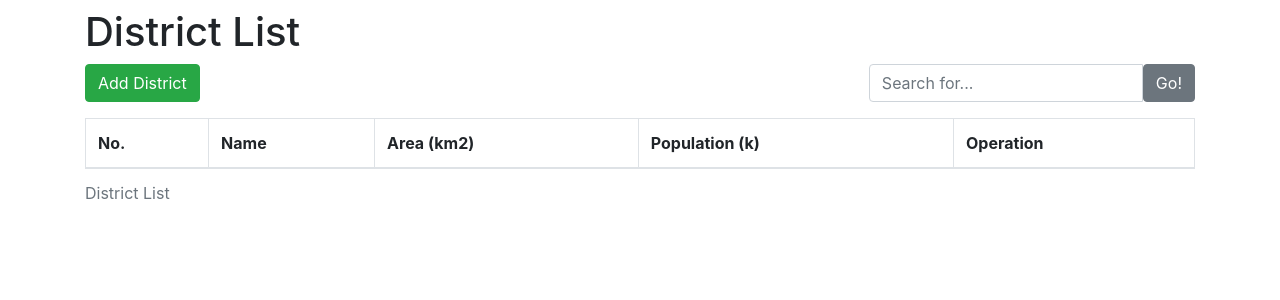
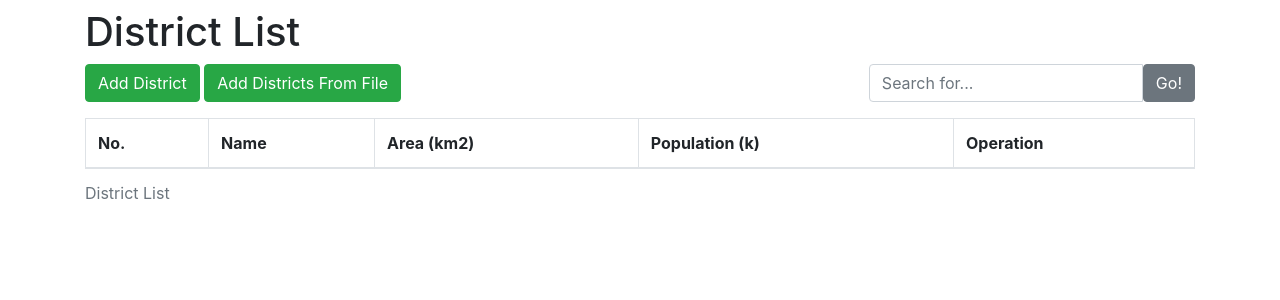
Before and after one commit to lphlch/House-Price-Visualization-Information-Platform, a Django app: page /district/ in a window 1280 px wide. Shown: the part 56-356 px from the top of the page. Run offline with Django 3.2, Linux system fonts and the light colour scheme; data that the repository does not hold is empty; some libraries are stand-ins or nearby versions.

Commit message:
file upload bug fix

```diff
--- a/CityPrice/templates/add_from_file_error.html
+++ b/CityPrice/templates/add_from_file_error.html
@@ -7,6 +7,8 @@
         <div class="col-md-12">
             <h1>Oops! An Error Occurred</h1>
             <h2>{{ error }}</h2>
+            <span class="text-muted">Your input: {{ input }}</span><br>
+            <span class="text-muted">Error: {{ error_info }}</span>
         </div>
     </div>
 {% endblock %}
--- a/CityPrice/templates/district.html
+++ b/CityPrice/templates/district.html
@@ -12,7 +12,9 @@
                             Add District
                         </button>
                         <!--- add from file -->
-{#                        <a class="btn btn-success" href="/district/add-from-file" role="button">Add From File</a>#}
+                        <button type="button" class="btn btn-success" data-toggle="modal" data-target="#addDistrictFromFile">
+                            Add Districts From File
+                        </button>
                     </div>
                     <form method="get">
                         <div class="input-group col-sm">
@@ -56,6 +58,34 @@
                         <button type="button" class="btn btn-secondary" data-dismiss="modal">Close</button>
                         <button type="button" class="btn btn-primary" id="formSubmit">Submit</button>
                     </div>
+                </div>
+            </div>
+        </div>
+
+        <!-- District Add From File Modal -->
+        <div class="modal fade" id="addDistrictFromFile" tabindex="-1" aria-labelledby="exampleModalLabel" aria-hidden="true">
+            <div class="modal-dialog">
+                <div class="modal-content">
+                    <form id="districtsForm" method="post" action="add-from-file" enctype="multipart/form-data">
+                        {% csrf_token %}
+
+                        <div class="modal-header">
+                            <h5 class="modal-title" id="exampleModalLabel">Add Districts</h5>
+                            <button type="button" class="close" data-dismiss="modal" aria-label="Close">
+                                <span aria-hidden="true">&times;</span>
+                            </button>
+                        </div>
+
+                        <div class="modal-body">
+                            <label for="districtsFile">Choose a txt file to upload<br>Format: no | name | population (k) | area (km2)</label>
+                            <input type="file" name="districtFile">
+                        </div>
+
+                        <div class="modal-footer">
+                            <button type="button" class="btn btn-secondary" data-dismiss="modal">Close</button>
+                            <button type="submit" class="btn btn-primary" id="formSubmit">Submit</button>
+                        </div>
+                    </form>
                 </div>
             </div>
         </div>
--- a/CityPrice/templates/park.html
+++ b/CityPrice/templates/park.html
@@ -84,7 +84,7 @@
                         </div>
 
                         <div class="modal-body">
-                            <label for="parksFile">Choose a txt file to upload</label>
+                            <label for="parksFile">Choose a txt file to upload<br>Format: name | area | location | district </label>
                             <input type="file" name="parkFile">
                         </div>
 
--- a/CityPrice/web/views.py
+++ b/CityPrice/web/views.py
@@ -1,8 +1,12 @@
+import logging
+
 from django import forms
 from django.http import JsonResponse
 from django.shortcuts import render, redirect
 
 from web import models
+
+logger = logging.getLogger(__name__)
 
 
 # ------------------- Model Form -------------------
@@ -21,6 +25,7 @@ def index(request):
 
 # ------------------- Park -------------------
 def park(request):
+    logger.info('ENTER park page')
     search_name = request.GET.get('search_name')
     if search_name:
         parks = models.Park.objects.filter(name__contains=search_name)
@@ -101,10 +106,13 @@ def parkAddFromFile(request):
         file = request.FILES.get('parkFile')
         file_data = file.read().decode('utf-8').splitlines()
         print(file_data)
+        logger.info(file_data)
 
         for park in file_data:
             park = park.split()
             print(park)
+            logger.info(park)
+
             try:
                 district_instance = models.District.objects.filter(name=park[3]).first()
                 if not district_instance:
@@ -112,8 +120,11 @@ def parkAddFromFile(request):
                 models.Park.objects.create(name=park[0], area=park[1], location=park[2], district=district_instance)
             except Exception as e:
                 print(e)
+                logger.error(e)
                 return render(request, 'add_from_file_error.html',
-                              {'error': 'Please check the file format!\n Format: name area(k) location district'})
+                              {'error': 'Please check the file format!\n Format: name area(k) location district',
+                               'input': park, 'error_info': e
+                               })
         return redirect('/park/')
     return redirect('/park/')
 
@@ -214,14 +225,17 @@ def districtAddFromFile(request):
 
         for district in file_data:
             district = district.split()
-            print(district)
+            # log the district info
+            logger.info(district)
+
             try:
                 models.District.objects.create(no=district[0], name=district[1], population=district[2],
                                                area=district[3])
             except Exception as e:
                 print(e)
                 return render(request, 'add_from_file_error.html',
-                              {'error': 'Please check the file format!\n Format: no name population area'})
+                              {'error': 'Please check the file format!\n Format: no name population area',
+                               'input': district, 'error_info': str(e)})
         return redirect('/district/')
     return redirect('/district/')
 
@@ -328,12 +342,13 @@ def houseAddFromFile(request):
         # fileName = request.POST.get('houseFile')
         file = request.FILES.get('houseFile')
         file_data = file.read().decode('utf-8').splitlines()
-        # print('file_data',file_data)
+        # print('file_data', file_data)
 
         for house in file_data:
             house = house.split()
             # district name price latitude longitude
-            print(house)
+            # print(house)
+            # logger.info(house)
             try:
                 district_instance = models.District.objects.filter(name=house[0]).first()
                 if not district_instance:
@@ -342,9 +357,12 @@ def houseAddFromFile(request):
                                                     latitude=house[3], longitude=house[4])
             except Exception as e:
                 print(e)
+                logger.error(e)
                 return render(request, 'add_from_file_error.html',
                               {
-                                  'error': 'Please check the file format!\n Format: no name district_no school_no park_no'})
+                                  'error': 'Please check the file format!\n Format: no name district latitude longitude',
+                                  'input': house, 'error_info': str(e)
+                              })
         return redirect('/house/')
     return redirect('/house/')
 
@@ -420,6 +438,7 @@ def schoolAddFromFile(request):
         for school in file_data:
             school = school.split()
             print(school)
+            logger.info(school)
             try:
                 # name location district level
                 district_instance = models.District.objects.filter(no=school[2]).first()
@@ -432,7 +451,8 @@ def schoolAddFromFile(request):
             except Exception as e:
                 print(e)
                 return render(request, 'add_from_file_error.html',
-                              {'error': 'Please check the file format!\n Format: name location district level'})
+                              {'error': 'Please check the file format!\n Format: name location district level',
+                               'input': school, 'error_info': e})
         return redirect('/school/')
     return redirect('/school/')
 
@@ -508,6 +528,7 @@ def hospitalAddFromFile(request):
         for hospital in file_data:
             hospital = hospital.split()
             print(hospital)
+            logger.info(hospital)
             try:
                 # name location district level
                 district_instance = models.District.objects.filter(name=hospital[2]).first()
@@ -518,7 +539,8 @@ def hospitalAddFromFile(request):
             except Exception as e:
                 print(e)
                 return render(request, 'add_from_file_error.html',
-                              {'error': 'Please check the file format!\n Format: name location district level'})
+                              {'error': 'Please check the file format!\n Format: name location district level',
+                               'input': hospital, 'error_info': e})
         return redirect('/hospital/')
     return redirect('/hospital/')
 
@@ -560,8 +582,8 @@ def mapPoints(request):
         # get price, lat, lng
         houses_list = houses.values_list('price', 'latitude', 'longitude')
 
-        #! no need to use json.dumps
-        json_list =[{'lat': house[2], 'lng': house[1], 'count': int(house[0])} for house in houses_list]
+        # ! no need to use json.dumps
+        json_list = [{'lat': house[2], 'lng': house[1], 'count': int(house[0])} for house in houses_list]
 
         # json_list = [
         #     {"lat":34.34726881662395,"lng":108.94646555063274,"count":50},
```
Also changed, not shown: CityPrice/CityPrice/settings.py (+17 -2 lines).
